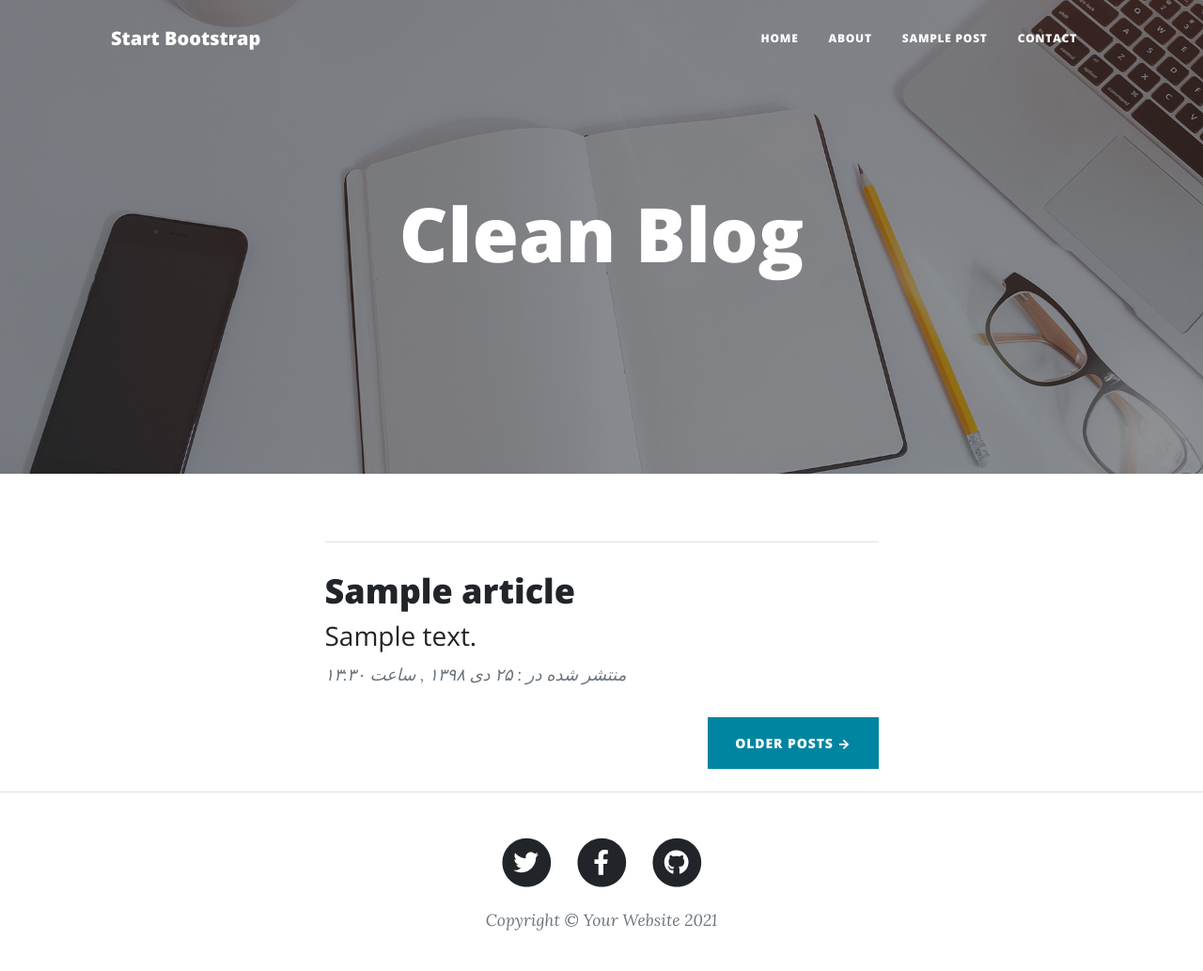
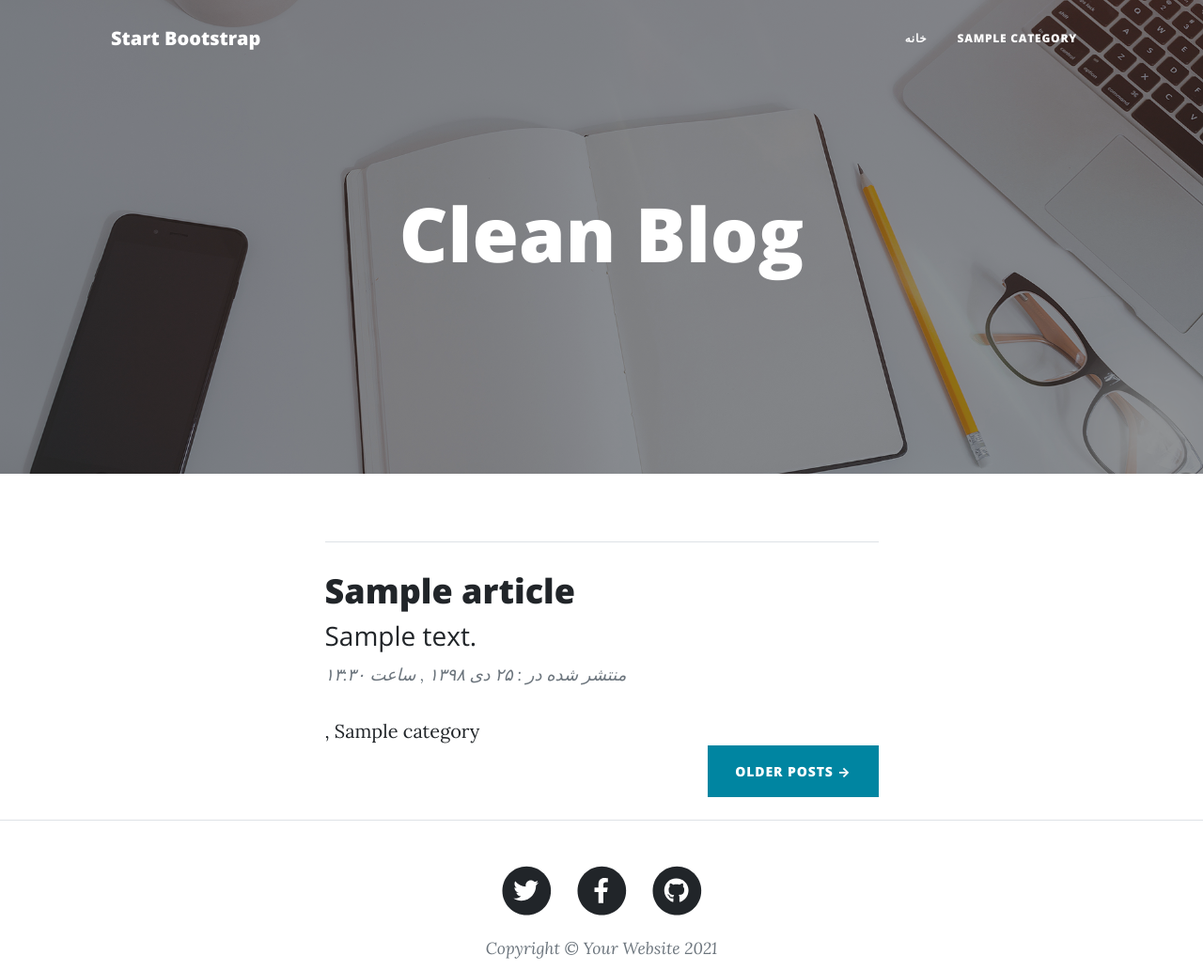
Before and after one commit to Amirmohammadpir/simple-blog, a Django app: page / in a window 1280 px wide. Shown: the top 1033 px of the page at 94% size. Before the commit the page ends 990 px from the top, so only its background shows below. Run offline with Django 4.2, Linux system fonts and the light colour scheme; tables that the repository leaves empty hold one stand-in row (values such as "Sample post"); some libraries are stand-ins or nearby versions.

Commit message:
Display categore in navbar blog and in post

```diff
--- a/blog/models.py
+++ b/blog/models.py
@@ -35,6 +35,7 @@ class Article(models.Model):
   class Meta:
     verbose_name = 'مقاله'
     verbose_name_plural = 'مقالات'
+    ordering = ['-published']
 
   def __str__(self):
     return self.title[:15]
--- a/blog/templates/blog/index.html
+++ b/blog/templates/blog/index.html
@@ -27,10 +27,10 @@
                 </button>
                 <div class="collapse navbar-collapse" id="navbarResponsive">
                     <ul class="navbar-nav ms-auto py-4 py-lg-0">
-                        <li class="nav-item"><a class="nav-link px-lg-3 py-3 py-lg-4" href="">Home</a></li>
-                        <li class="nav-item"><a class="nav-link px-lg-3 py-3 py-lg-4" href="about.html">About</a></li>
-                        <li class="nav-item"><a class="nav-link px-lg-3 py-3 py-lg-4" href="post.html">Sample Post</a></li>
-                        <li class="nav-item"><a class="nav-link px-lg-3 py-3 py-lg-4" href="contact.html">Contact</a></li>
+                        <li class="nav-item"><a class="nav-link px-lg-3 py-3 py-lg-4" href="{% url 'home' %}">خانه</a></li>
+                    {% for cat in category_list %}
+                        <li class="nav-item"><a class="nav-link px-lg-3 py-3 py-lg-4" href="{% url 'home' %}">{{ cat.title }}</a></li>
+                    {% endfor %}
                     </ul>
                 </div>
             </div>
@@ -69,6 +69,11 @@
                             منتشر شده در :
                             {{article.jpublished}}
                         </p>
+                        <div>
+                            {% for cat in article.category.all %}
+                                <a href="#">, {{cat.title}}</a>
+                            {% endfor%}
+                        </div>
                     </div>
                     {% endfor %}
                     <!-- Pager-->
--- a/blog/views.py
+++ b/blog/views.py
@@ -1,11 +1,15 @@
 from django.shortcuts import render
 from django.shortcuts import get_object_or_404, get_list_or_404
-from .models import Article
+from .models import Article, Category
 
 def home(request):
-  articles_list = Article.objects.filter(status="p").order_by('-published')
+  articles_list = Article.objects.filter(status="p")
+  category_list = Category.objects.filter(status=True)
 
-  context = {'articles_list': articles_list}
+  context = {
+    'articles_list': articles_list,
+    'category_list': category_list,
+  }
   return render(request, 'blog/index.html', context)
 
 def detail(request, slug):
```
